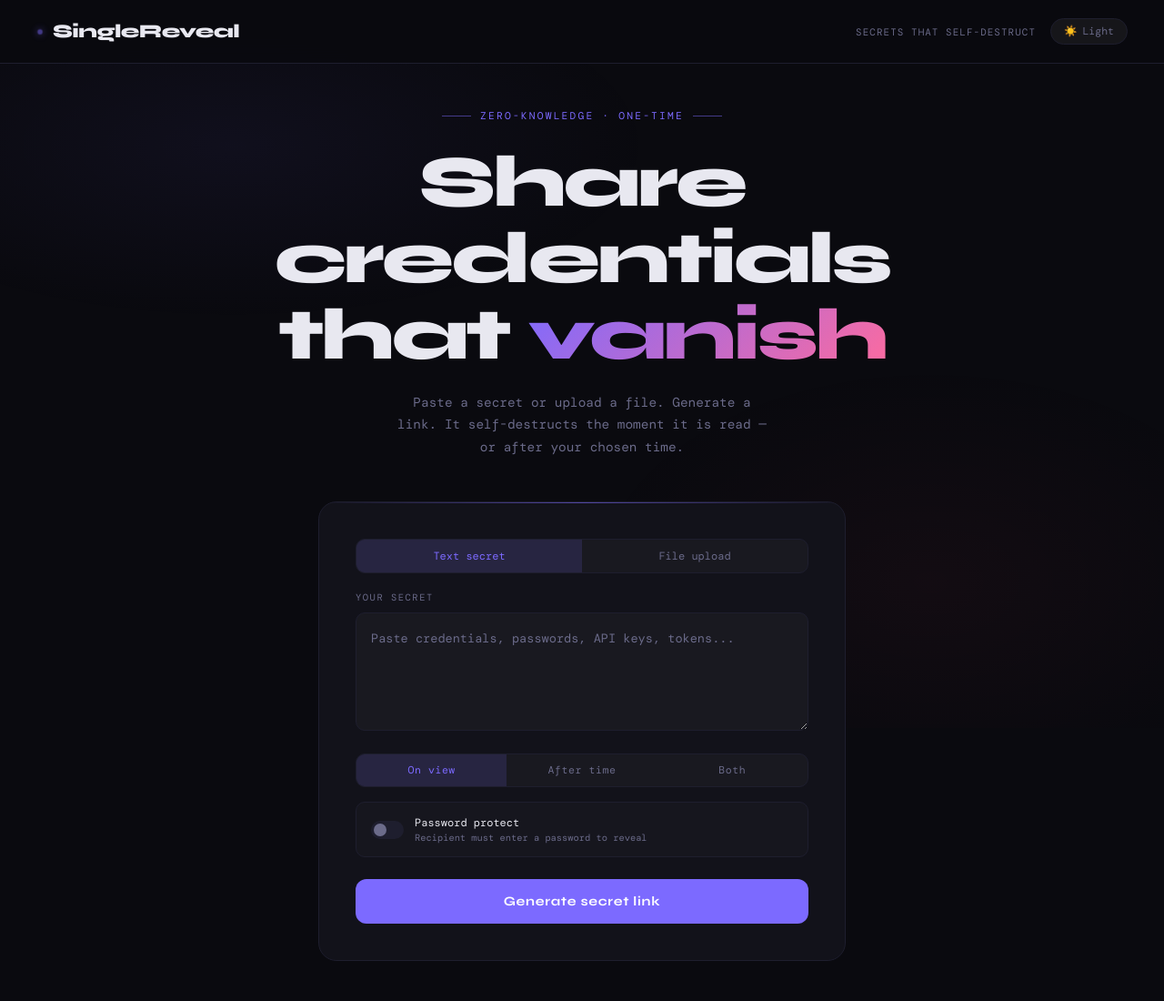
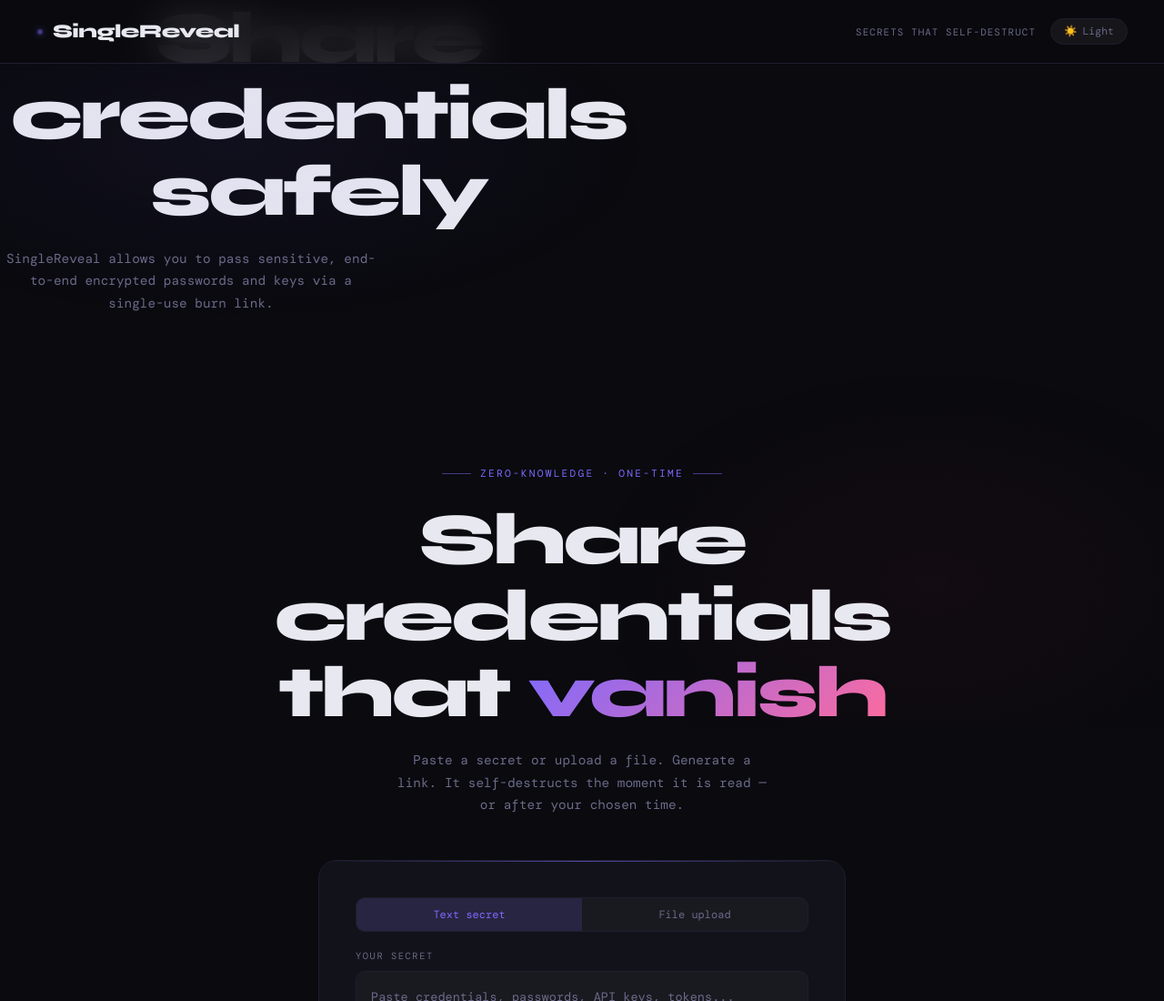
Before and after one commit to infinixcare/Justonce, a website: page public/index.html in a window 1280 px wide. Shown: the top 1100 px of the page at 91% size. Drawn offline with nearby package versions, Linux system fonts and the light colour scheme; a web font is replaced by a local one.

Commit message:
Update index.html

```diff
--- a/public/index.html
+++ b/public/index.html
@@ -4,6 +4,8 @@
 <meta charset="UTF-8" />
 <meta name="viewport" content="width=device-width, initial-scale=1.0" />
 <title>Single Reveal — Share secrets that disappear</title>
+  <h1>Share credentials safely</h1>
+<p class="hero-sub">SingleReveal allows you to pass sensitive, end-to-end encrypted passwords and keys via a single-use burn link.</p>
 <script async src="https://pagead2.googlesyndication.com/pagead/js/adsbygoogle.js?client=ca-pub-9043162537151100" crossorigin="anonymous"></script>
 <meta name="google-adsense-account" content="ca-pub-9043162537151100">
 <link href="https://fonts.googleapis.com/css2?family=Syne:wght@400;600;700;800&family=DM+Mono:ital,wght@0,300;0,400;1,300&display=swap" rel="stylesheet" />
```
